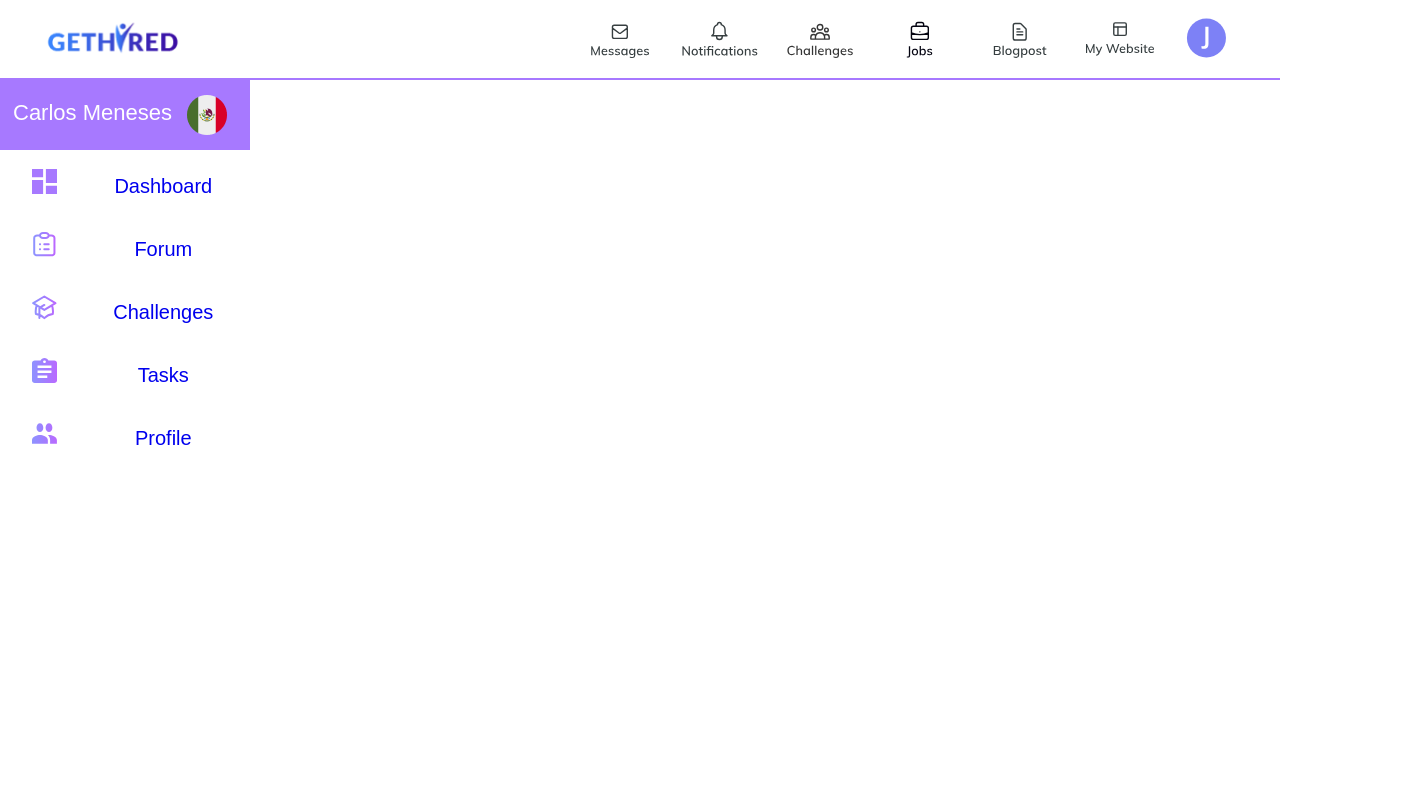
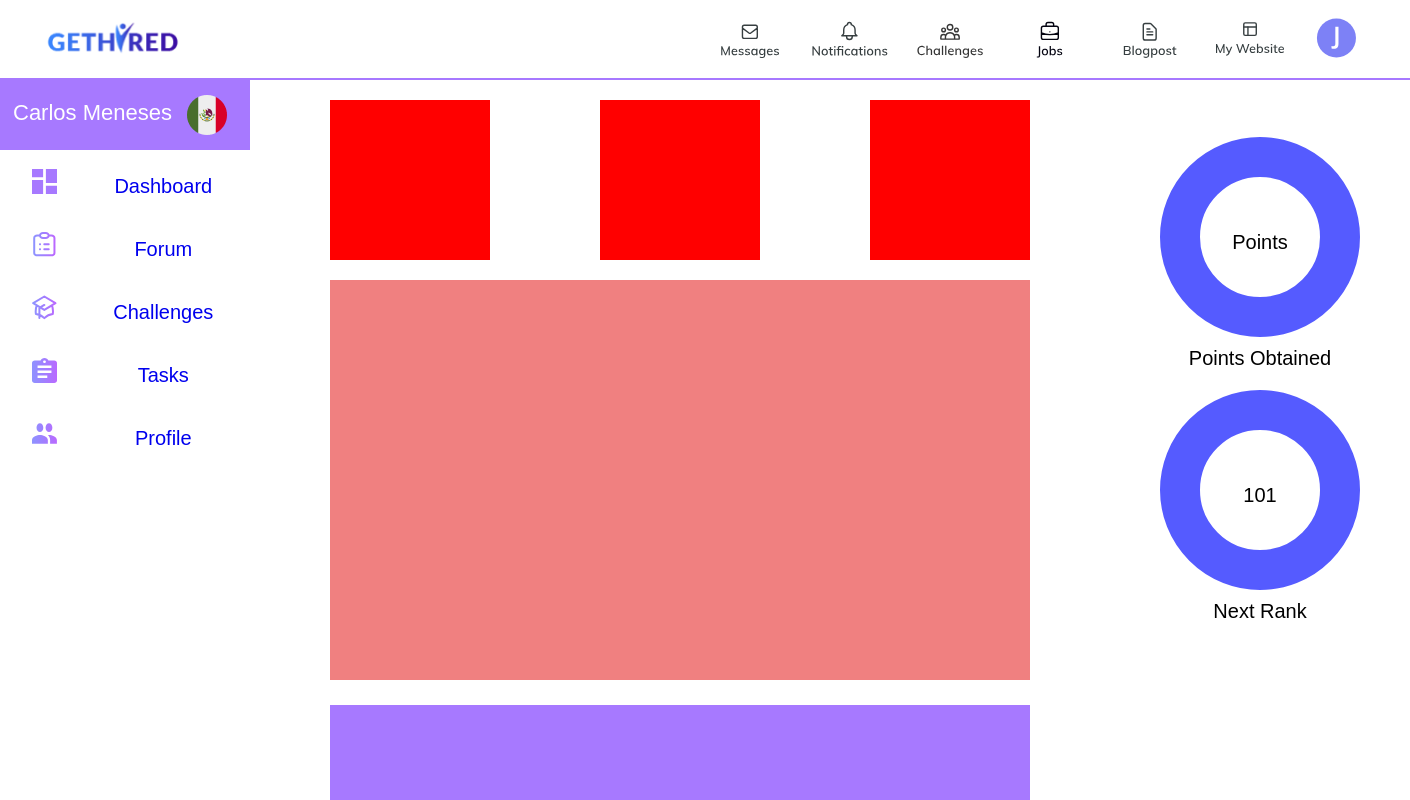
Before and after one commit to Platzi-Master-C8/MF-Challenges-, a React app: page / in a window 1280 px wide. Shown: the top 800 px of the page, 1410 px wide, since content can reach past the window. Built offline with nearby package versions, Linux system fonts and the light colour scheme.

Commit message:
feat: grid-container created

```diff
--- /dev/null
+++ b/src/components/container/Container.jsx
@@ -0,0 +1,30 @@
+import React from "react";
+import System from "../systempoint/System";
+import Header from "../header/Header";
+import Navbar from "../navbar/Navbar";
+
+const Container = () => {
+    return (
+        <div className="grid-container">
+            <div className="item-header">
+                <Header />
+            </div>
+            <div className="item-minicards">
+            <div className="rank"></div>
+            <div className="completed"></div>
+            <div className="streak"></div>
+            </div>
+            <div className="item-navbar">
+                <Navbar />
+            </div>
+            <div className="item-system">
+                <System />
+            </div>
+            <div className="item-achievements"></div>
+            <div className="item-graph"></div>
+            <div className="item-footer"></div>
+        </div>
+    )
+}
+
+export default Container;
--- /dev/null
+++ b/src/components/container/_Container.scss
@@ -0,0 +1,56 @@
+.grid-container {
+    width: 100%;
+    height: 100vh;
+    display: grid;
+    grid-template-columns: 250px 80px 700px 80px 300px auto;
+    grid-template-rows: 80px 200px 400px 25px 300px 25px 80px;
+    grid-template-areas:
+    " header header header header header header"
+    " navbar .  minicards . systemp ."
+    " navbar .  achievements . systemp ."
+    " navbar .  . . . ."
+    " navbar .  graph . . ."
+    " navbar .  . . . ."
+    " footer  footer footer footer footer footer"
+    ;
+}
+
+
+.item-header {
+    grid-area: header;
+}
+.item-navbar {
+    grid-area: navbar;
+}
+
+.item-minicards {
+    grid-area: minicards;
+    display: flex;
+    justify-content: space-between;
+    align-items: center;
+}
+
+.completed, .rank, .streak {
+    width: 160px;
+    height: 160px;
+    background-color:red;
+}
+
+.item-system {
+    grid-area: systemp;
+}
+
+.item-achievements {
+    grid-area: achievements;
+    background-color:lightcoral;
+}
+
+.item-graph {
+    grid-area: graph;
+    background-color: $colorIcon;
+}
+
+.item-footer {
+    grid-area: footer;
+    background-color: blue;
+}
--- a/src/components/grid-container/Container.jsx
+++ /dev/null
@@ -1,15 +0,0 @@
-import React from "react";
-
-const Container = () => {
-    return (
-        <div className="grid-container">
-            <div className="item-header"></div>
-            <div className="item-navbar"></div>
-            <div className="item-system"></div>
-            <div className="item-achievements"></div>
-            <div className="item-footer"></div>
-        </div>
-    )
-}
-
-export default Container;
--- a/src/components/grid-container/_Container.scss
+++ /dev/null
@@ -1,43 +0,0 @@
-.grid-container {
-    width: 100%;
-    height: auto;
-    display: grid;
-    grid-template-columns: repeat(3, auto) 700px repeat(3, auto);
-    grid-template-rows: repeat(10, 80px);
-    grid-template-areas:
-    "header header header header header header header"
-    "navbar navbar . . . systemp systemp"
-    "navbar navbar . . . systemp systemp"
-    "navbar navbar . achievements  . systemp systemp"
-    "navbar navbar . achievements  . systemp systemp"
-    "navbar navbar . achievements  . systemp systemp"
-    "navbar navbar . achievements  . systemp systemp"
-    "navbar navbar . . . . ."
-    "navbar navbar . . . . ."
-    "footer footer footer footer footer footer footer"
-    "footer footer footer footer footer footer footer"
-    ;
-}
-
-.item-header {
-    grid-area: header;
-    background-color: red;
-}
-.item-navbar {
-    grid-area: navbar;
-    background-color: blue;
-}
-.item-system {
-    grid-area: systemp;
-    background-color: papayawhip;
-}
-
-.item-achievements {
-    grid-area: achievements;
-    background-color:lightcoral;
-}
-
-.item-footer {
-    grid-area: footer;
-    background-color: lightgreen;
-}
--- a/src/components/navbar/_Navbar.scss
+++ b/src/components/navbar/_Navbar.scss
@@ -1,6 +1,6 @@
 .navBar{
   width: 250px;
-  height: auto;
+  height: 100vh;
   &-user {
     height: 70px;
     background: $colorIcon;
--- a/src/components/systempoint/System.jsx
+++ b/src/components/systempoint/System.jsx
@@ -3,20 +3,7 @@ import { Component } from 'react';
 
 
 
-class System extends Component {
-        constructor() {
-          super();
-          this.state = { data: [] };
-        }
-
-        // async componentDidMount() {
-        //   const response = await fetch(`http://localhost:3000/data`);
-        //   const json = await response.json();
-        //   this.setState({ data: json });
-        // }
-
-
-    render() {
+const System = () =>{
         return (
                 <div className="container">
                     <div className="first-circle">
@@ -31,6 +18,4 @@ class System extends Component {
         )
     }
 
-}
-
 export default System;
--- a/src/components/systempoint/_System.scss
+++ b/src/components/systempoint/_System.scss
@@ -1,6 +1,6 @@
 .container {
-    width: 315px;
-    height: 630px;
+    width: 300px;
+    height: 600px;
     display: flex;
     flex-direction: column;
     align-items: center;
@@ -8,25 +8,25 @@
 }
 
 .first-circle {
-    width: 250px;
-    height: 250px;
+    width: 200px;
+    height: 200px;
     border-radius:50%;
     display: flex;
     flex-direction: column;
     justify-content: center;
     align-items: center;
-    border: 50px solid #555BFF;
+    border: 40px solid #555BFF;
 }
 
 .second-circle {
-    width: 250px;
-    height: 250px;
+    width: 200px;
+    height: 200px;
     border-radius:50%;
     display: flex;
     flex-direction: column;
     justify-content: center;
     align-items: center;
-    border: 50px solid #555BFF;
+    border: 40px solid #555BFF;
     margin-top: 20px;
 }
 
--- a/src/containers/App.jsx
+++ b/src/containers/App.jsx
@@ -1,18 +1,6 @@
 import React from "react";
-import Header from "../components/header/Header.jsx";
-import Navbar from "../components/navbar/Navbar.jsx";
-import System from "../components/systempoint/System.jsx";
-import Container from "../components/grid-container/Container.jsx";
+import Container from "../components/container/Container";
 
-const App = () => {
-    return (
-        // <Container />
-        <div>
-            <Header />
-            <Navbar />
-            {/* <System /> */}
-        </div>
-    )
-}
+const App = () => <Container />
 
 export default App;
--- a/src/styles/_App.scss
+++ b/src/styles/_App.scss
@@ -38,4 +38,4 @@ $colorHover: rgba(85, 91, 255, 0.79);
 @import '../components/systempoint/System.scss';
 @import '../components/header/Header.scss';
 @import '../components/navbar/Navbar.scss';
-@import '../components/grid-container/Container';
+@import '../components/container/Container';
```
Lines whose indentation alone changed are shown as unchanged.
